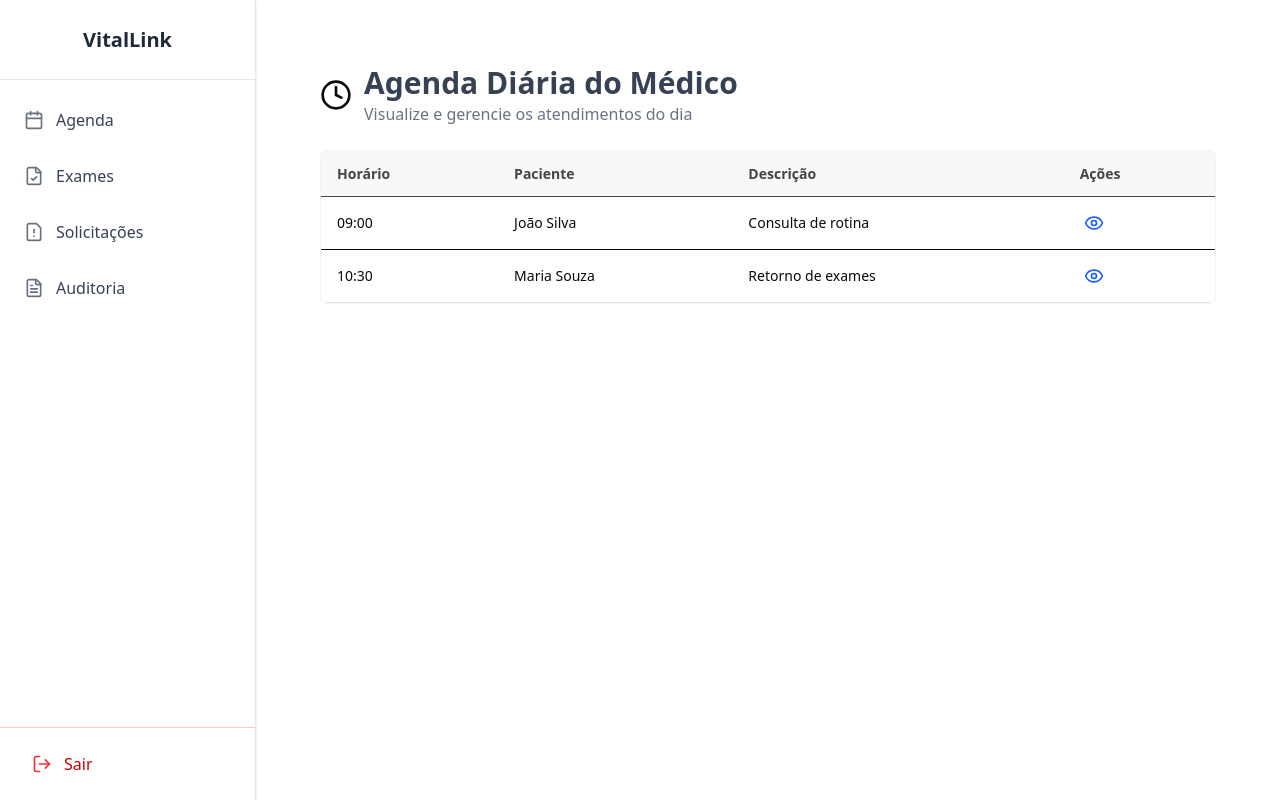
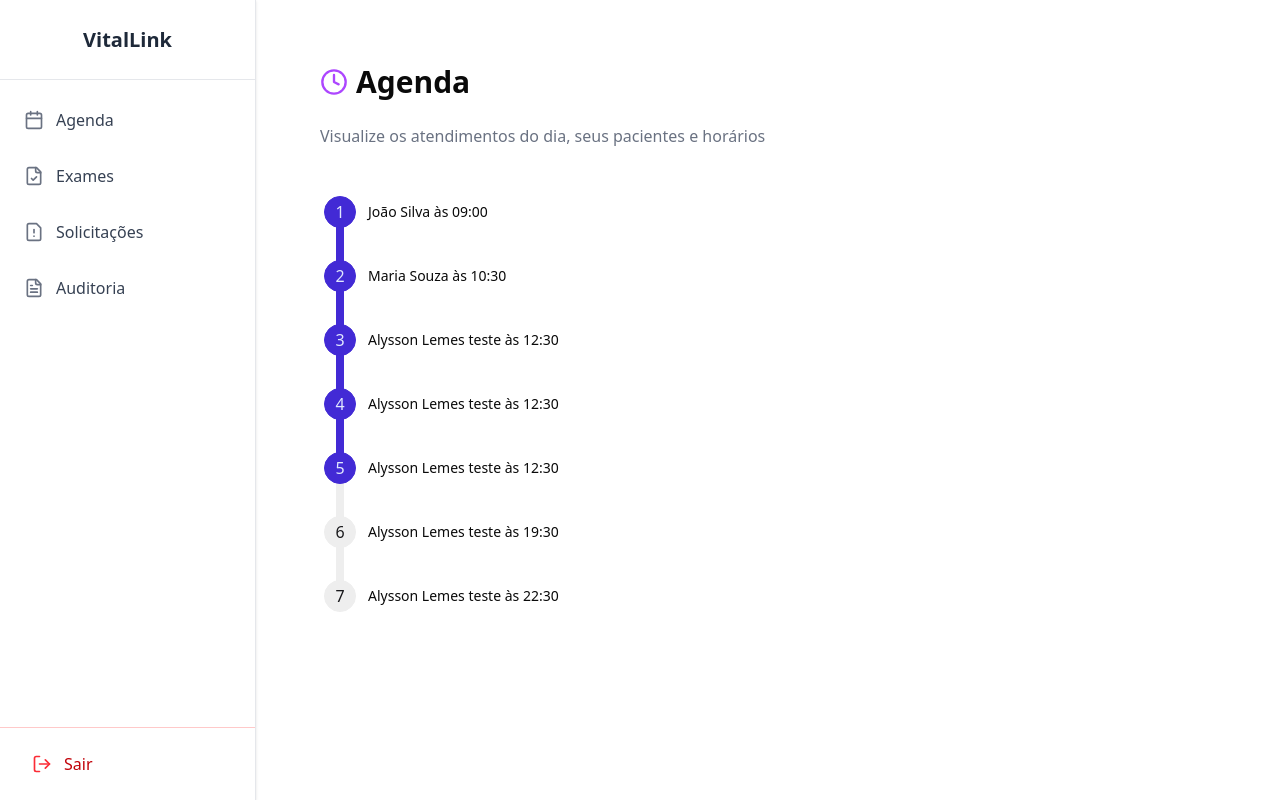
Before and after one commit to CleytonSM/connectAI-frontend, a Next.js app: page /doutor/1/agenda in a window 1280 px wide. Built offline with nearby package versions, Linux system fonts and the light colour scheme.

Commit message:
feat: refactor Doctor layout and pages, add StepAppointments component for appointment visualization

```diff
--- a/src/app/doutor/[id]/agenda/page.tsx
+++ b/src/app/doutor/[id]/agenda/page.tsx
@@ -1,107 +1,19 @@
 "use client";
-import React, { useState } from "react";
-import { Eye, Clock } from "lucide-react";
-import { Table } from "@/presentation/components/Table";
-import { Modal } from "@/presentation/components/Modal";
+import { Clock } from "lucide-react";
+import StepAppointments from "@/presentation/components/StepAppointments";
 
-export default function DoctorAgendaPage({
-  params,
-}: {
-  params: { id: string };
-}) {
-  // Mock de atendimentos, simula dados vindos do backend
-  const atendimentos = [
-    {
-      id: 1,
-      paciente: "João Silva",
-      horario: "09:00",
-      descricao: "Consulta de rotina",
-    },
-    {
-      id: 2,
-      paciente: "Maria Souza",
-      horario: "10:30",
-      descricao: "Retorno de exames",
-    },
-    // Adicione mais objetos conforme necessário
-  ];
-
-  const [modalOpen, setModalOpen] = useState(false);
-  const [consultaSelecionada, setConsultaSelecionada] = useState<any | null>(
-    null,
-  );
-
-  const handleOpenModal = (consulta: any) => {
-    setConsultaSelecionada(consulta);
-    setModalOpen(true);
-  };
-
-  const handleCloseModal = () => {
-    setModalOpen(false);
-    setConsultaSelecionada(null);
-  };
-
+export default function DoctorAgendaPage() {
   return (
     <main className="p-8">
-      <div className="mb-4 flex items-center gap-3">
-        <Clock className="w-8 h-8" />
-        <div>
-          <h1 className="text-3xl font-extrabold text-gray-700 leading-tight">
-            Agenda Diária do Médico
-          </h1>
-          <p className="text-base text-gray-500">
-            Visualize e gerencie os atendimentos do dia
-          </p>
-        </div>
+      <h1 className="text-3xl font-bold mb-6 flex items-center gap-2">
+        <Clock size={28} className="text-purple-500" /> Agenda
+      </h1>
+      <p className="text-base text-gray-500 mb-6">
+        Visualize os atendimentos do dia, seus pacientes e horários
+      </p>
+      <div className="flex mt-8">
+        <StepAppointments />
       </div>
-      <div className="mt-6">
-        <Table
-          columns={[
-            { key: "horario", header: "Horário" },
-            { key: "paciente", header: "Paciente" },
-            { key: "descricao", header: "Descrição" },
-            {
-              key: "id",
-              header: "Ações",
-              render: (_: any, row: any) => (
-                <div className="flex gap-2">
-                  <button
-                    type="button"
-                    title="Visualizar atendimento"
-                    className="p-1 hover:bg-base-200 rounded"
-                    onClick={() => handleOpenModal(row)}
-                  >
-                    <Eye className="w-5 h-5 text-blue-600" />
-                  </button>
-                </div>
-              ),
-            },
-          ]}
-          data={atendimentos}
-        />
-      </div>
-      <Modal
-        isOpen={modalOpen}
-        onClose={handleCloseModal}
-        title="Detalhes da Consulta"
-      >
-        {consultaSelecionada && (
-          <div className="space-y-2">
-            <div>
-              <span className="font-semibold">Paciente:</span>{" "}
-              {consultaSelecionada.paciente}
-            </div>
-            <div>
-              <span className="font-semibold">Horário:</span>{" "}
-              {consultaSelecionada.horario}
-            </div>
-            <div>
-              <span className="font-semibold">Descrição:</span>{" "}
-              {consultaSelecionada.descricao}
-            </div>
-          </div>
-        )}
-      </Modal>
     </main>
   );
 }
--- a/src/app/doutor/[id]/exames/page.tsx
+++ b/src/app/doutor/[id]/exames/page.tsx
@@ -1,20 +1,75 @@
-import React from "react";
+"use client";
+import { Table, TableColumn } from "@/presentation/components/Table";
+import Button from "@/presentation/components/Button";
+import { Eye, Stethoscope } from "lucide-react";
 
-export default function DoctorAgendaPage({
-  params,
-}: {
-  params: { id: string };
-}) {
+const examesMock = [
+  {
+    id: 1,
+    nome: "Cecília Nair Silva",
+    dataNascimento: "10/02/1954",
+    data: "11/08/2025",
+    exames:
+      "Hemoglobina glicada (A1 total) - pesquisa e/ou dosagem, Bilirrubinas (direta, indireta e total) - pesquisa e/ou dosagem, Magnésio - pesquisa e/ou dosagem",
+    acoes: "",
+  },
+  {
+    id: 2,
+    nome: "João Souza",
+    dataNascimento: "05/07/1970",
+    data: "10/08/2025",
+    exames: "Colesterol total - dosagem, Triglicerídeos - dosagem",
+    acoes: "",
+  },
+  {
+    id: 3,
+    nome: "Alysson Souza",
+    dataNascimento: "05/07/1970",
+    data: "10/08/2025",
+    exames: "Colesterol total alto - dosagem, Triglicerídeos - dosagem",
+    acoes: "",
+  },
+];
+
+const columns: TableColumn<(typeof examesMock)[0]>[] = [
+  { key: "nome", header: "Nome" },
+  { key: "dataNascimento", header: "Data de Nascimento" },
+  { key: "data", header: "Data" },
+  {
+    key: "exames",
+    header: "Exames Laboratoriais",
+    render: (value: string | number) => String(value),
+  },
+  {
+    key: "acoes",
+    header: "Ações",
+    render: (_value, row) => (
+      <Button
+        type="button"
+        title="Visualizar"
+        onClick={() => alert(`Visualizar exames de ${row.nome}`)}
+      >
+        <Eye size={20} />
+      </Button>
+    ),
+  },
+];
+
+const data = examesMock;
+
+export default function DoctorAgendaPage() {
   return (
-    <main className="p-8">
-      <h1 className="text-2xl font-bold mb-4">Exames</h1>
-      <p>Médico ID: {params.id}</p>
-      {/* Aqui você pode adicionar a tabela de horários, consultas, etc. */}
+    <main className="p-8 min-h-screen">
+      <h1 className="text-3xl font-bold mb-6 flex items-center gap-2">
+        <Stethoscope size={28} className="text-blue-500" /> Exames
+      </h1>
       <div className="mt-6">
-        <h2 className="text-xl font-semibold mb-2">Consultas</h2>
-        <div className="border rounded p-4 bg-gray-50">
-          <p>Nenhuma consulta cadastrada.</p>
-        </div>
+        <Table
+          columns={columns}
+          data={data}
+          className="bg-white border border-gray-200 rounded shadow-md min-w-full"
+          rowKey={(row) => row.id}
+        />
       </div>
     </main>
   );
--- a/src/app/paciente/[id]/layout.tsx
+++ b/src/app/paciente/[id]/layout.tsx
@@ -1,7 +1,7 @@
 import Sidebar from "@/presentation/components/Sidebar";
 import { PagesEnum } from "@/presentation/enums/PagesEnum";
 import { createPath } from "@/presentation/utils/createPath";
-import { Calendar, FileCheck, FileWarning, FileText } from "lucide-react";
+import { Calendar, FileCheck } from "lucide-react";
 import React from "react";
 
 export default function DoctorLayout({
@@ -9,17 +9,18 @@ export default function DoctorLayout({
   params,
 }: {
   children: React.ReactNode;
-  params: { id: string };
+  params: Promise<{ id: string }>;
 }) {
+  const { id } = React.use(params);
   const menuItems = [
     {
       label: "Agenda",
-      path: createPath(PagesEnum.PATIENT_SCHEDULE, { id: params.id }),
+      path: createPath(PagesEnum.PATIENT_SCHEDULE, { id }),
       icon: Calendar,
     },
     {
       label: "Historico",
-      path: createPath(PagesEnum.PATIENT_HISTORY, { id: params.id }),
+      path: createPath(PagesEnum.PATIENT_HISTORY, { id }),
       icon: FileCheck,
     },
   ];
--- a/src/presentation/components/Button.tsx
+++ b/src/presentation/components/Button.tsx
@@ -1,11 +1,12 @@
-import type { ButtonHTMLAttributes, FC, ReactNode } from 'react';
+"use client";
+import type { ButtonHTMLAttributes, FC, ReactNode } from "react";
 
 interface ButtonProps extends ButtonHTMLAttributes<HTMLButtonElement> {
   children: ReactNode;
   className?: string;
 }
 
-const Button: FC<ButtonProps> = ({ children, className = '', ...props }) => (
+const Button: FC<ButtonProps> = ({ children, className = "", ...props }) => (
   <button className={`btn ${className}`} {...props}>
     {children}
   </button>
--- a/src/presentation/components/Modal.tsx
+++ b/src/presentation/components/Modal.tsx
@@ -1,4 +1,5 @@
 import React from "react";
+import { X } from "lucide-react";
 
 interface ModalProps {
   isOpen: boolean;
@@ -28,7 +29,7 @@ export const Modal: React.FC<ModalProps> = ({
                 className="btn btn-sm btn-circle btn-ghost"
                 aria-label="Fechar"
               >
-                ×
+                <X size={20} />
               </button>
             </form>
           </div>
--- a/src/presentation/components/Sidebar.tsx
+++ b/src/presentation/components/Sidebar.tsx
@@ -1,5 +1,8 @@
+"use client";
 import Link from "next/link";
 import { LogOut } from "lucide-react";
+import { useAuth } from "../contexts/AuthContext";
+import { PagesEnum } from "../enums/PagesEnum";
 
 interface MenuItem {
   label: string;
@@ -13,6 +16,11 @@ interface SidebarProps {
 }
 
 export default function Sidebar({ menuItems, basePath }: SidebarProps) {
+  const { logout } = useAuth();
+  const handleLogout = () => {
+    logout();
+    window.location.href = PagesEnum.LOGIN;
+  };
   return (
     <aside className="h-screen w-64 bg-white border-r border-gray-200 flex flex-col shadow-sm">
       <div className="flex items-center justify-center h-20 border-b border-gray-200">
@@ -37,6 +45,7 @@ export default function Sidebar({ menuItems, basePath }: SidebarProps) {
         <button
           type="button"
           className="flex items-center w-full px-4 py-2 text-red-700 hover:bg-gray-100 rounded-lg transition"
+          onClick={handleLogout}
         >
           <LogOut className="w-5 h-5 mr-3 text-red-500" />
           <span>Sair</span>
--- /dev/null
+++ b/src/presentation/components/StepAppointments.tsx
@@ -0,0 +1,86 @@
+"use client";
+import { useEffect, useState } from "react";
+
+const atendimentos = [
+  {
+    id: 1,
+    paciente: "João Silva",
+    horario: "09:00",
+    descricao: "Consulta de rotina",
+  },
+  {
+    id: 2,
+    paciente: "Maria Souza",
+    horario: "10:30",
+    descricao: "Retorno de exames",
+  },
+  {
+    id: 3,
+    paciente: "Alysson Lemes teste",
+    horario: "12:30",
+    descricao: "Retorno de exames",
+  },
+  {
+    id: 4,
+    paciente: "Alysson Lemes teste",
+    horario: "12:30",
+    descricao: "Retorno de exames",
+  },
+  {
+    id: 5,
+    paciente: "Alysson Lemes teste",
+    horario: "12:30",
+    descricao: "Retorno de exames",
+  },
+  {
+    id: 6,
+    paciente: "Alysson Lemes teste",
+    horario: "19:30",
+    descricao: "Retorno de exames",
+  },
+  {
+    id: 7,
+    paciente: "Alysson Lemes teste",
+    horario: "22:30",
+    descricao: "Retorno de exames",
+  },
+];
+
+export default function StepsAtendimentos() {
+  const [now, setNow] = useState<Date>(new Date());
+
+  // update current time every 30 seconds so the UI reflects passing appointments
+  useEffect(() => {
+    const id = setInterval(() => setNow(new Date()), 30_000);
+    return () => clearInterval(id);
+  }, []);
+
+  const parseTimeToToday = (time: string) => {
+    const [hh, mm] = time.split(":").map((s) => parseInt(s, 10));
+    const d = new Date(now);
+    d.setHours(hh, mm, 0, 0);
+    return d;
+  };
+
+  return (
+    <ul className="steps steps-vertical w-fit">
+      {atendimentos.map((a) => {
+        const appointmentDate = parseTimeToToday(a.horario);
+        const isCompleted = appointmentDate <= now;
+
+        return (
+          <li
+            key={a.id}
+            className={`step ${isCompleted ? "step-primary" : ""}`}
+          >
+            <div className="flex flex-col items-center gap-1">
+              <span className="text-sm">
+                {a.paciente} às {a.horario}
+              </span>
+            </div>
+          </li>
+        );
+      })}
+    </ul>
+  );
+}
```
Also changed, not shown: src/app/doutor/[id]/auditoria/page.tsx (+72 -14 lines), src/app/doutor/[id]/layout.tsx (+7 -5 lines).
